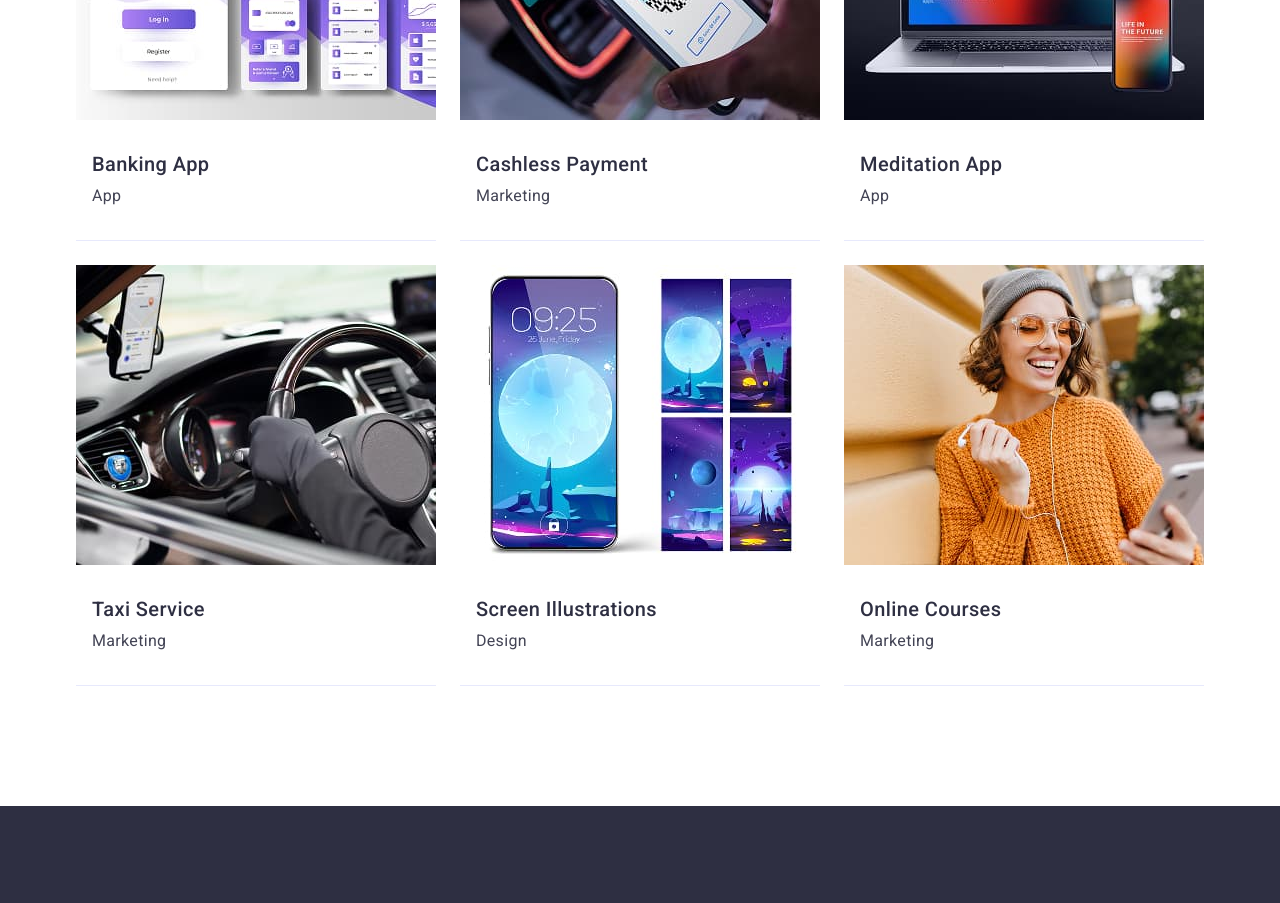
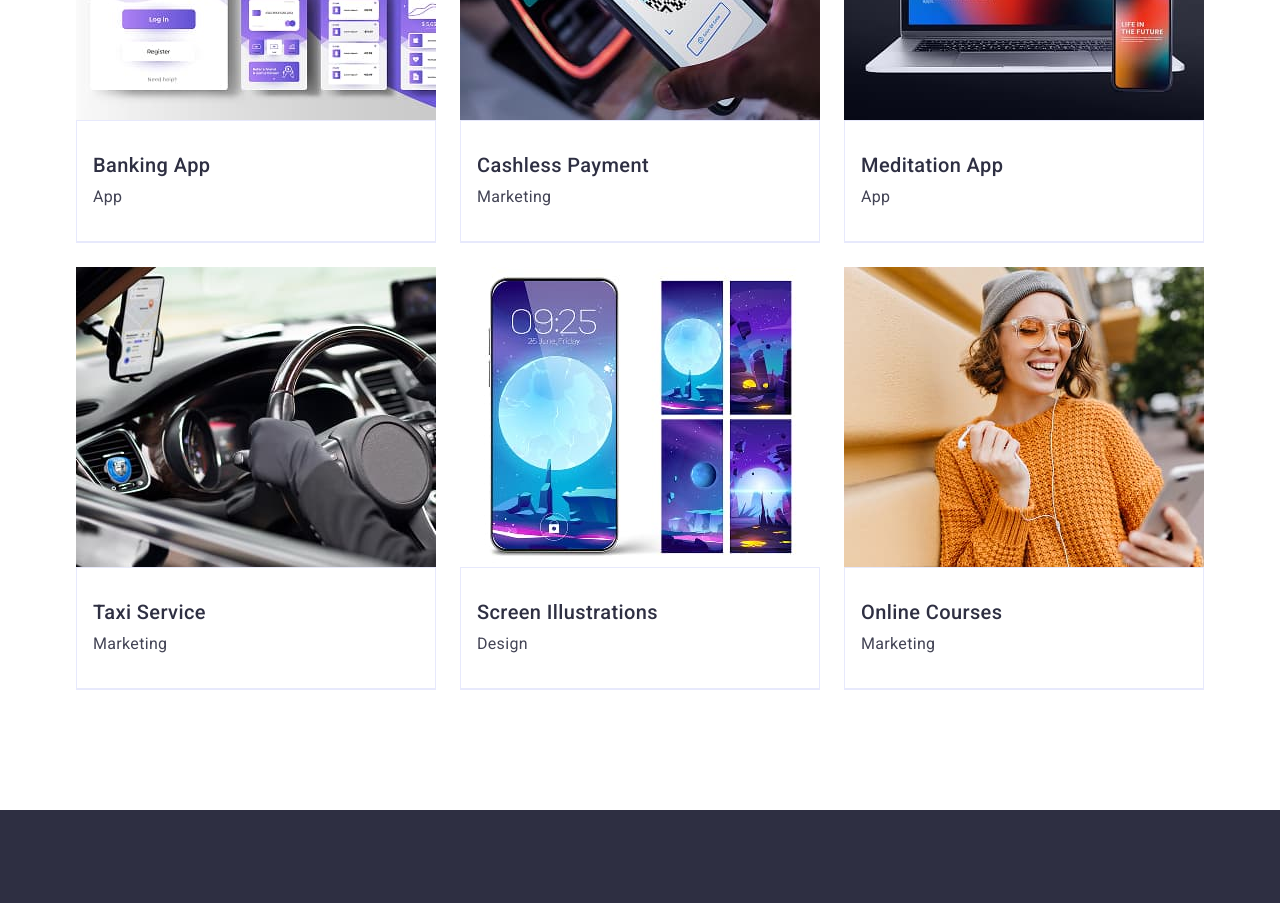
Before and after one commit to serhii009/goit-markup-hw-03, a plain HTML site: page index.html in a window 1280 px wide. Shown: the part 2160-3063 px from the top of the page. Drawn offline with nearby package versions, Linux system fonts and the light colour scheme.

Commit message:
Add files via upload

```diff
--- a/index.html
+++ b/index.html
@@ -106,43 +106,55 @@
                      <img src="./images/img10.jpg" alt="Banking App"
                      width="360"
                      height="300">
+                     <div class="portfolio-cart">
                      <h3 class="portfolio-item-title">Banking App</h3>
                      <p class="portfolio-item-subtitle">App</p>
+                    </div>
                 </li>
                 <li class="portfolio-menu-item">
                      <img src="./images/img5.jpg" alt="Cashless Payment"
                      width="360"
                      height="300">
+                     <div class="portfolio-cart">
                      <h3 class="portfolio-item-title">Cashless Payment</h3>
                      <p class="portfolio-item-subtitle">Marketing</p>
+                    </div>
                 </li>
                 <li class="portfolio-menu-item">
                      <img src="./images/img8.jpg" alt="Meditation App"
                      width="360"
                      height="300">
+                     <div class="portfolio-cart">
                      <h3 class="portfolio-item-title">Meditation App</h3>
                      <p class="portfolio-item-subtitle">App</p>
+                    </div>
                 </li>
                 <li class="portfolio-menu-item">
                      <img src="./images/img6.jpg" alt="Taxi Service"
                      width="360"
                      height="300">
+                     <div class="portfolio-cart">
                      <h3 class="portfolio-item-title">Taxi Service</h3>
                      <p class="portfolio-item-subtitle">Marketing</p>
+                    </div>
                 </li>
                 <li class="portfolio-menu-item">
                      <img src="./images/img9.jpg" alt="Screen Illustrations"
                      width="360"
                      height="300">
+                     <div class="portfolio-cart">
                      <h3 class="portfolio-item-title">Screen Illustrations</h3>
                      <p class="portfolio-item-subtitle">Design</p>
+                    </div>
                 </li>
                 <li class="portfolio-menu-item">
                      <img src="./images/img7.jpg" alt="Online Courses"
                      width="360"
                      height="300">
+                    <div class="portfolio-cart">
                      <h3 class="portfolio-item-title">Online Courses</h3>
                      <p class="portfolio-item-subtitle">Marketing</p>
+                    </div>
                 </li>
             </ul>
             </div>
```
